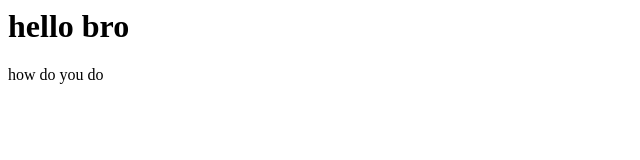
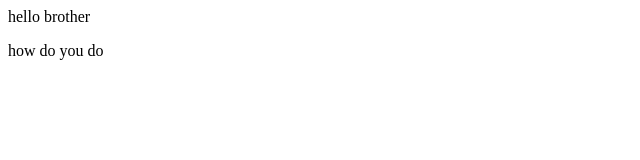
Before and after one commit to pradeep-doddi/gitpratice, a plain HTML site: page index.html in a window 1280 px wide. Shown: the whole page, without its empty margins (0-640 px from the left). Drawn offline with Linux system fonts and the light colour scheme.

Commit message:
hello ther

```diff
--- a/index.html
+++ b/index.html
@@ -1,2 +1,2 @@
-<h1>hello bro</h1>
+<p>hello brother</p>
 <p>how do you do</p>
```
